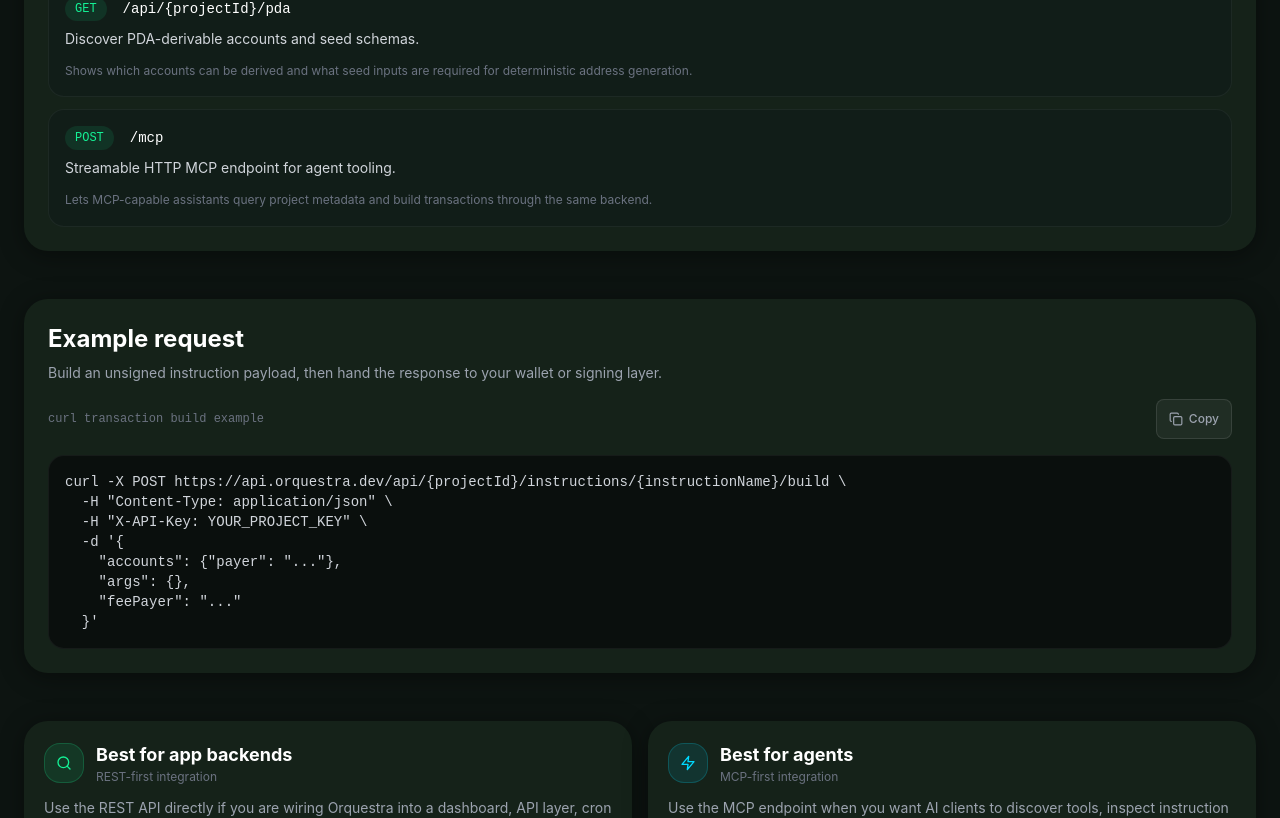
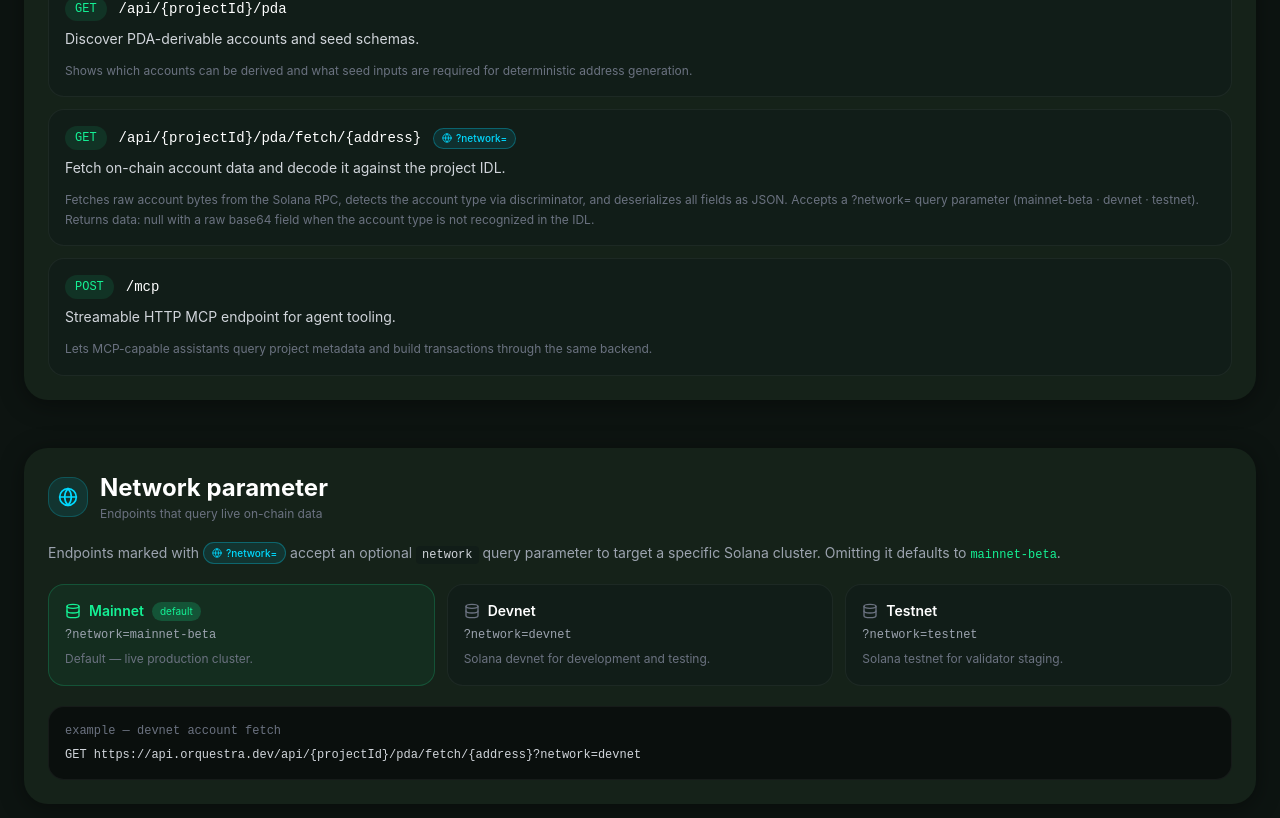
Before and after one commit to berkayoztunc/orquestra, a React (Vite) app in the folder packages/frontend/: page /docs/api in a window 1280 px wide. Shown: the part 1915-2733 px from the top of the page. Built offline with nearby package versions, Linux system fonts and the light colour scheme; no server answers; the HTML template or start-up script is replaced by a standard one.

Commit message:
feat: add endpoint for fetching on-chain account data and update MCP tools description

```diff
--- a/packages/frontend/src/pages/API.tsx
+++ b/packages/frontend/src/pages/API.tsx
@@ -3,6 +3,8 @@ import {
   BookOpenIcon,
   CheckIcon,
   CopyIcon,
+  DatabaseIcon,
+  GlobeIcon,
   KeyIcon,
   ListIcon,
   SearchIcon,
@@ -81,6 +83,13 @@ const endpoints = [
     path: '/api/{projectId}/pda',
     summary: 'Discover PDA-derivable accounts and seed schemas.',
     detail: 'Shows which accounts can be derived and what seed inputs are required for deterministic address generation.',
+  },
+  {
+    method: 'GET',
+    path: '/api/{projectId}/pda/fetch/{address}',
+    summary: 'Fetch on-chain account data and decode it against the project IDL.',
+    detail: 'Fetches raw account bytes from the Solana RPC, detects the account type via discriminator, and deserializes all fields as JSON. Accepts a ?network= query parameter (mainnet-beta · devnet · testnet). Returns data: null with a raw base64 field when the account type is not recognized in the IDL.',
+    network: true,
   },
   {
     method: 'POST',
@@ -284,17 +293,75 @@ export default function API(): JSX.Element {
           {endpoints.map((endpoint) => (
             <div key={endpoint.path} className="rounded-xl border border-white/5 bg-surface-elevated p-4">
               <div className="space-y-2">
-                <div className="flex flex-col gap-2 md:flex-row md:items-center md:gap-4">
+                <div className="flex flex-wrap gap-2 md:flex-row md:items-center md:gap-3">
                   <span className="w-fit rounded-full bg-primary/10 px-2.5 py-1 font-mono text-xs text-primary">
                     {endpoint.method}
                   </span>
                   <code className="break-all text-sm text-white">{endpoint.path}</code>
+                  {'network' in endpoint && endpoint.network && (
+                    <span className="flex w-fit items-center gap-1 rounded-full border border-secondary/30 bg-secondary/10 px-2 py-0.5 text-[10px] font-medium text-secondary">
+                      <GlobeIcon className="h-2.5 w-2.5" />
+                      ?network=
+                    </span>
+                  )}
                 </div>
                 <p className="text-sm text-gray-300">{endpoint.summary}</p>
               </div>
               <p className="mt-3 text-xs leading-relaxed text-gray-500">{endpoint.detail}</p>
             </div>
           ))}
+        </div>
+      </section>
+
+      <section className="card space-y-5 p-5 sm:p-6">
+        <div className="flex items-center gap-3">
+          <div className="flex h-10 w-10 items-center justify-center rounded-xl border border-secondary/20 bg-secondary/10">
+            <GlobeIcon className="h-5 w-5 text-secondary" />
+          </div>
+          <div>
+            <h2 className="text-xl font-bold text-white sm:text-2xl">Network parameter</h2>
+            <p className="mt-0.5 text-xs text-gray-500">Endpoints that query live on-chain data</p>
+          </div>
+        </div>
+        <p className="text-sm text-gray-400 leading-relaxed">
+          Endpoints marked with{' '}
+          <span className="inline-flex items-center gap-1 rounded-full border border-secondary/30 bg-secondary/10 px-2 py-0.5 text-[10px] font-medium text-secondary">
+            <GlobeIcon className="h-2.5 w-2.5" />?network=
+          </span>{' '}
+          accept an optional{' '}
+          <code className="rounded bg-surface-elevated px-1.5 py-0.5 font-mono text-xs text-gray-300">network</code>{' '}
+          query parameter to target a specific Solana cluster. Omitting it defaults to{' '}
+          <span className="font-mono text-xs text-primary">mainnet-beta</span>.
+        </p>
+        <div className="grid grid-cols-1 gap-3 sm:grid-cols-3">
+          {[
+            { value: 'mainnet-beta', label: 'Mainnet', desc: 'Default — live production cluster.', primary: true },
+            { value: 'devnet', label: 'Devnet', desc: 'Solana devnet for development and testing.', primary: false },
+            { value: 'testnet', label: 'Testnet', desc: 'Solana testnet for validator staging.', primary: false },
+          ].map((net) => (
+            <div
+              key={net.value}
+              className={`rounded-xl border p-4 ${net.primary ? 'border-primary/20 bg-primary/5' : 'border-white/5 bg-surface-elevated'}`}
+            >
+              <div className="mb-1.5 flex items-center gap-2">
+                <DatabaseIcon className={`h-4 w-4 ${net.primary ? 'text-primary' : 'text-gray-500'}`} />
+                <span className={`text-sm font-semibold ${net.primary ? 'text-primary' : 'text-white'}`}>{net.label}</span>
+                {net.primary && (
+                  <span className="rounded-full bg-primary/20 px-2 py-0.5 text-[10px] text-primary">default</span>
+                )}
+              </div>
+              <code className="block font-mono text-xs text-gray-400">?network={net.value}</code>
+              <p className="mt-1.5 text-xs leading-relaxed text-gray-500">{net.desc}</p>
+            </div>
+          ))}
+        </div>
+        <div className="rounded-xl border border-white/5 bg-dark-900 p-4">
+          <p className="mb-2 font-mono text-xs text-gray-500">example — devnet account fetch</p>
+          <code className="block break-all font-mono text-xs text-gray-300">
+            {'GET '}
+            {API_BASE}
+            {'/api/{projectId}/pda/fetch/{address}?network=devnet'}
+          </code>
         </div>
       </section>
 
--- a/packages/frontend/src/pages/MCP.tsx
+++ b/packages/frontend/src/pages/MCP.tsx
@@ -4,6 +4,7 @@ import {
   CopyIcon,
   BookOpenIcon,
   BotIcon,
+  DatabaseIcon,
   SearchIcon,
   ListIcon,
   ZapIcon,
@@ -127,6 +128,11 @@ const TOOLS = [
     name: 'get_ai_analysis',
     desc: 'Get AI analysis summary, tags, and metadata for a project.',
   },
+  {
+    icon: DatabaseIcon,
+    name: 'fetch_pda_data',
+    desc: 'Fetch a Solana account by address and decode its fields using the project IDL. Accepts an optional cluster param (mainnet-beta · devnet · testnet).',
+  },
 ]
 
 function CopyButton({ text }: { text: string }) {
@@ -180,7 +186,7 @@ export default function MCP(): JSX.Element {
 
         <p className="text-gray-400 max-w-2xl leading-relaxed">
           Connect Orquestra to any MCP-capable assistant and let your agent inspect Solana IDLs,
-          derive PDAs, and build unsigned transactions directly from prompts.
+          derive PDAs, fetch live on-chain account data, and build unsigned transactions directly from prompts.
         </p>
       </div>
 
@@ -254,7 +260,7 @@ export default function MCP(): JSX.Element {
       <div className="card p-5 sm:p-6 space-y-4" id="tools">
         <h2 className="text-xl sm:text-2xl font-bold text-white">Available MCP tools</h2>
         <p className="text-sm text-gray-400">
-          These tools are read-oriented plus transaction building only. Signing and broadcasting stay on your client side.
+          These tools are read-oriented plus transaction building and live account fetching. Signing and broadcasting stay on your client side.
         </p>
 
         <div className="grid grid-cols-1 sm:grid-cols-2 gap-3">
```
